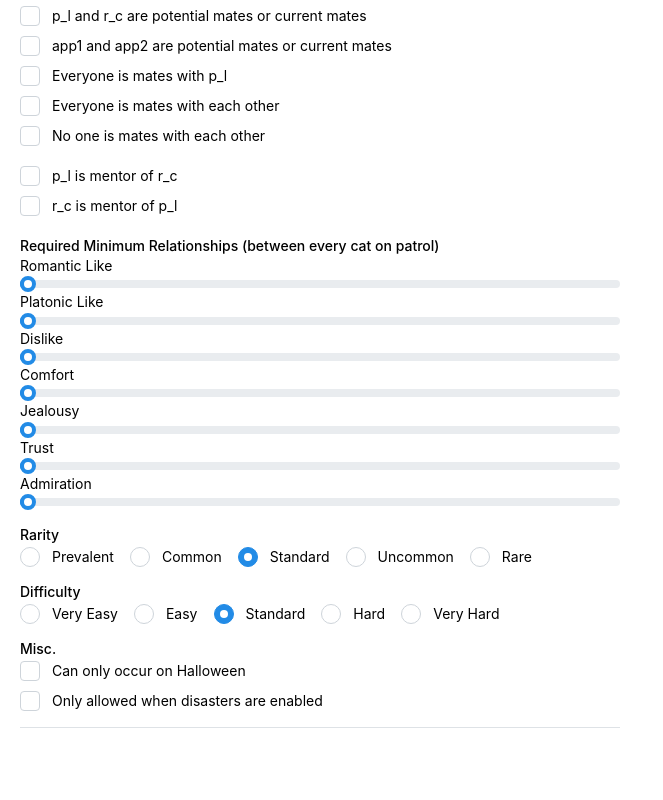
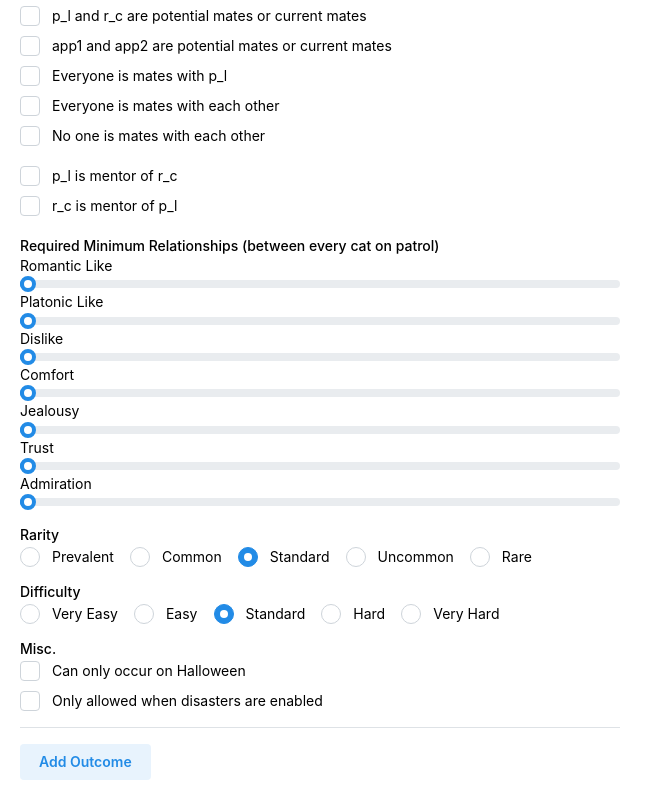
Before and after one commit to cgen-tools/patrol-helper, a React (Vite) app: page / in a window 1280 px wide. Shown: the part 1050-1850 px from the top of the page, without its empty margins (0-663 px from the left). Before the commit the page ends 1814 px from the top, so only its background shows below. Built offline with nearby package versions, Linux system fonts and the light colour scheme.

Commit message:
chore: setup outcome form

```diff
--- a/src/App.tsx
+++ b/src/App.tsx
@@ -1,5 +1,6 @@
 import {
   Box,
+  Button,
   Checkbox,
   Divider,
   Group,
@@ -13,6 +14,7 @@ import {
   Stack,
   Text,
 } from "@mantine/core";
+import OutcomeForm from "./components/OutcomeForm";
 
 const marks = [
   { value: 1, label: 1 },
@@ -259,6 +261,8 @@ function App() {
       </Checkbox.Group>
 
       <Divider my="md" />
+      <Button variant="light">Add Outcome</Button>
+      <OutcomeForm />
     </Box>
   );
 }
--- /dev/null
+++ b/src/components/OutcomeForm.tsx
@@ -0,0 +1,9 @@
+function OutcomeForm() {
+  return (
+    <>
+
+    </>
+  )
+}
+
+export default OutcomeForm;
```
